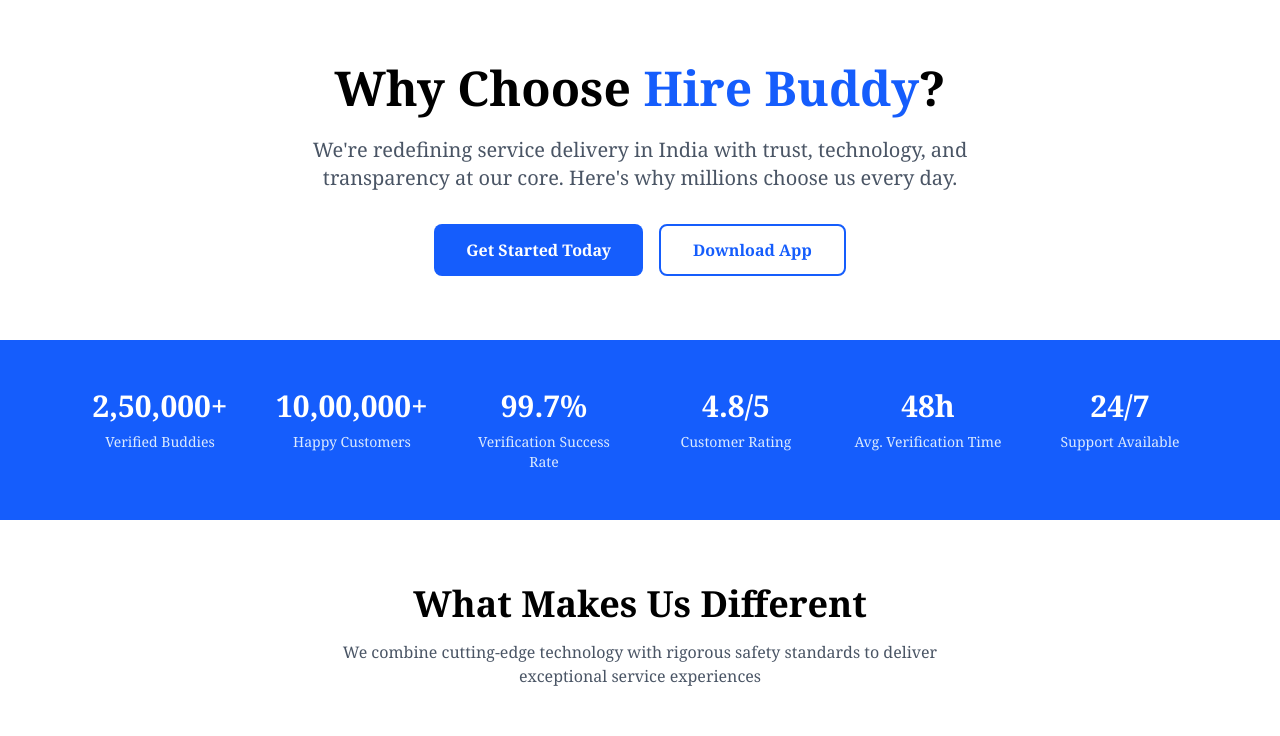
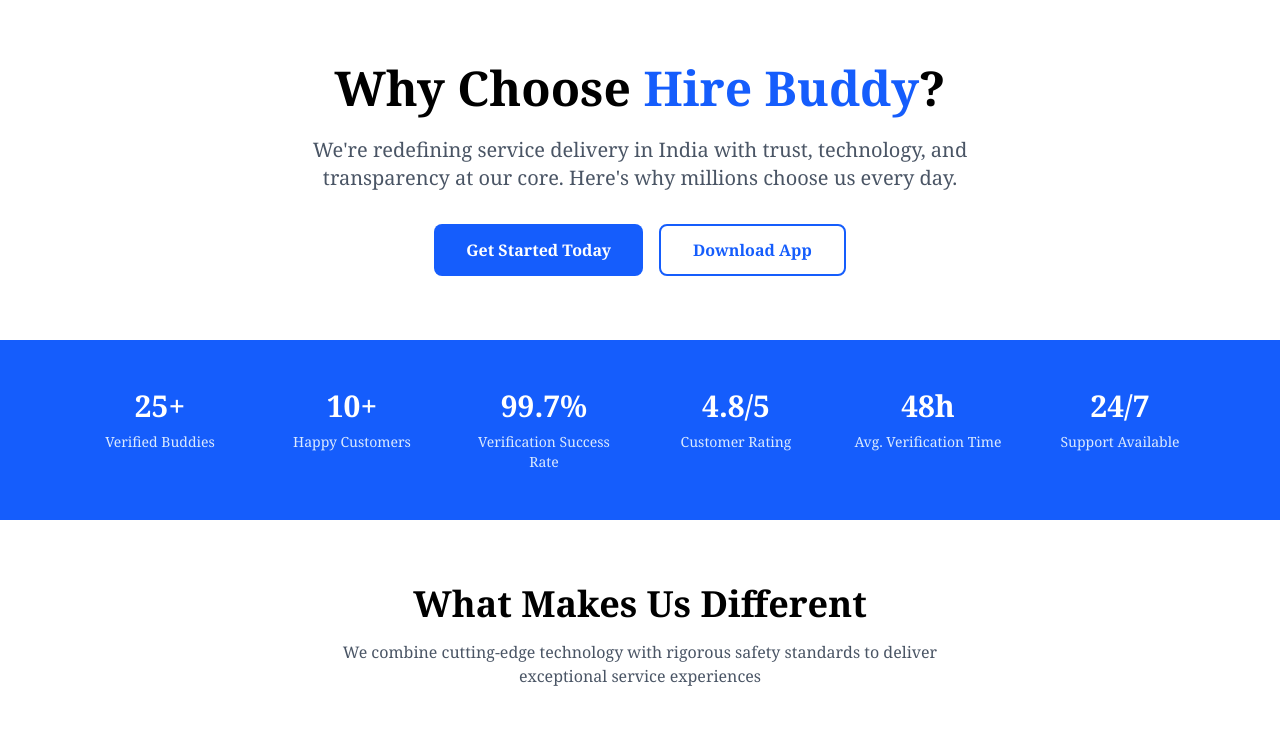
Before and after one commit to mightyanubhav/hirebuddy-frontend, a React (Vite) app: page /why-us in a window 1280 px wide. Shown: the top 736 px of the page. Built offline with nearby package versions, Linux system fonts and the light colour scheme; no server answers.

Commit message:
ui improved

```diff
--- a/src/components/AboutUs.jsx
+++ b/src/components/AboutUs.jsx
@@ -154,11 +154,11 @@ const AboutUs = () => {
         <section className="px-6 py-12 bg-blue-600 text-white">
           <div className="grid grid-cols-2 md:grid-cols-4 gap-8 max-w-4xl mx-auto text-center">
             <div>
-              <div className="text-3xl font-bold mb-2">50+</div>
+              <div className="text-3xl font-bold mb-2">5+</div>
               <div className="text-blue-100">Team Members</div>
             </div>
             <div>
-              <div className="text-3xl font-bold mb-2">500+</div>
+              <div className="text-3xl font-bold mb-2">50+</div>
               <div className="text-blue-100">Happy Clients</div>
             </div>
             <div>
--- a/src/components/WhyUs.jsx
+++ b/src/components/WhyUs.jsx
@@ -41,8 +41,8 @@ const WhyUs = () => {
   ];
 
   const stats = [
-    { number: '2,50,000+', label: 'Verified Buddies' },
-    { number: '10,00,000+', label: 'Happy Customers' },
+    { number: '25+', label: 'Verified Buddies' },
+    { number: '10+', label: 'Happy Customers' },
     { number: '99.7%', label: 'Verification Success Rate' },
     { number: '4.8/5', label: 'Customer Rating' },
     { number: '48h', label: 'Avg. Verification Time' },
```
